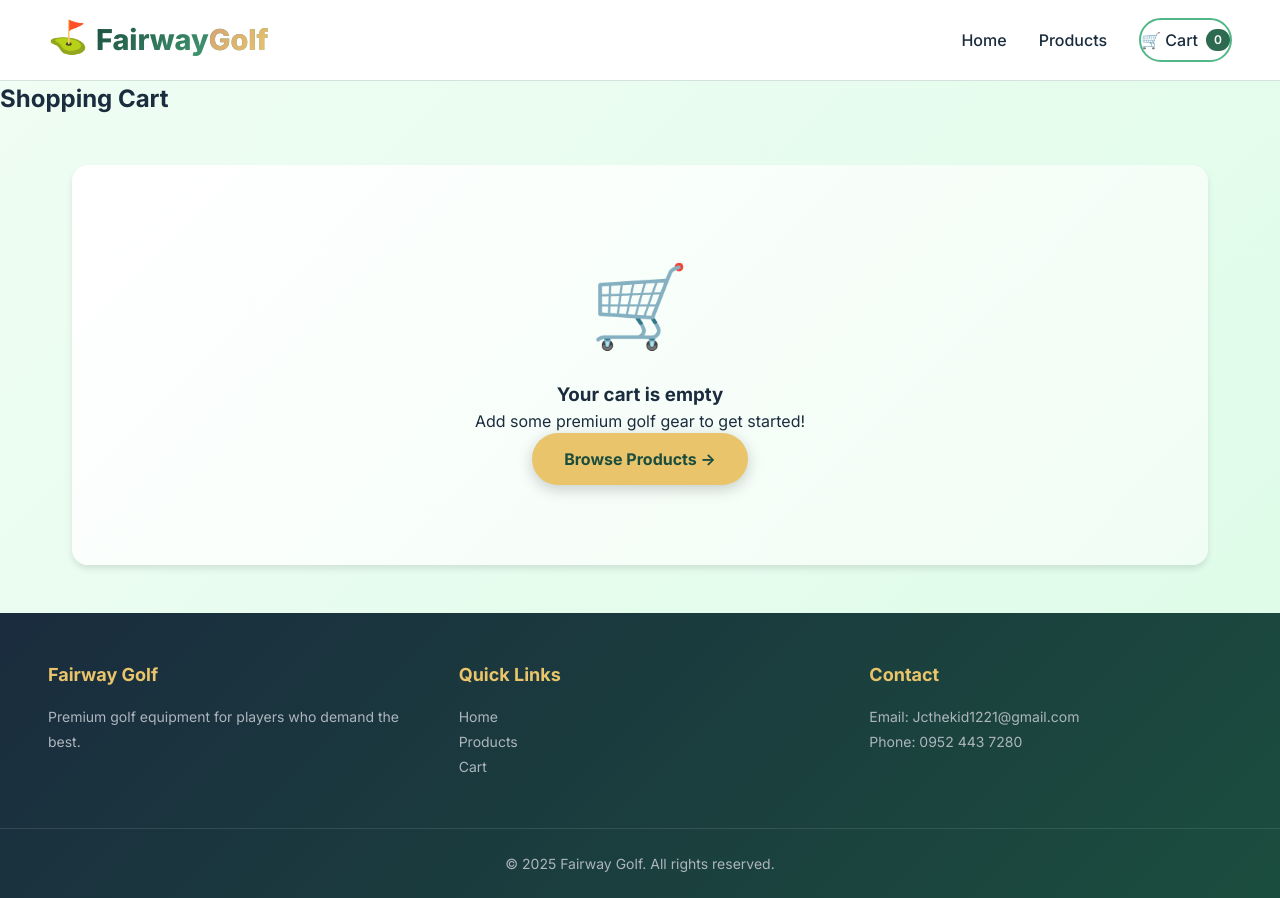
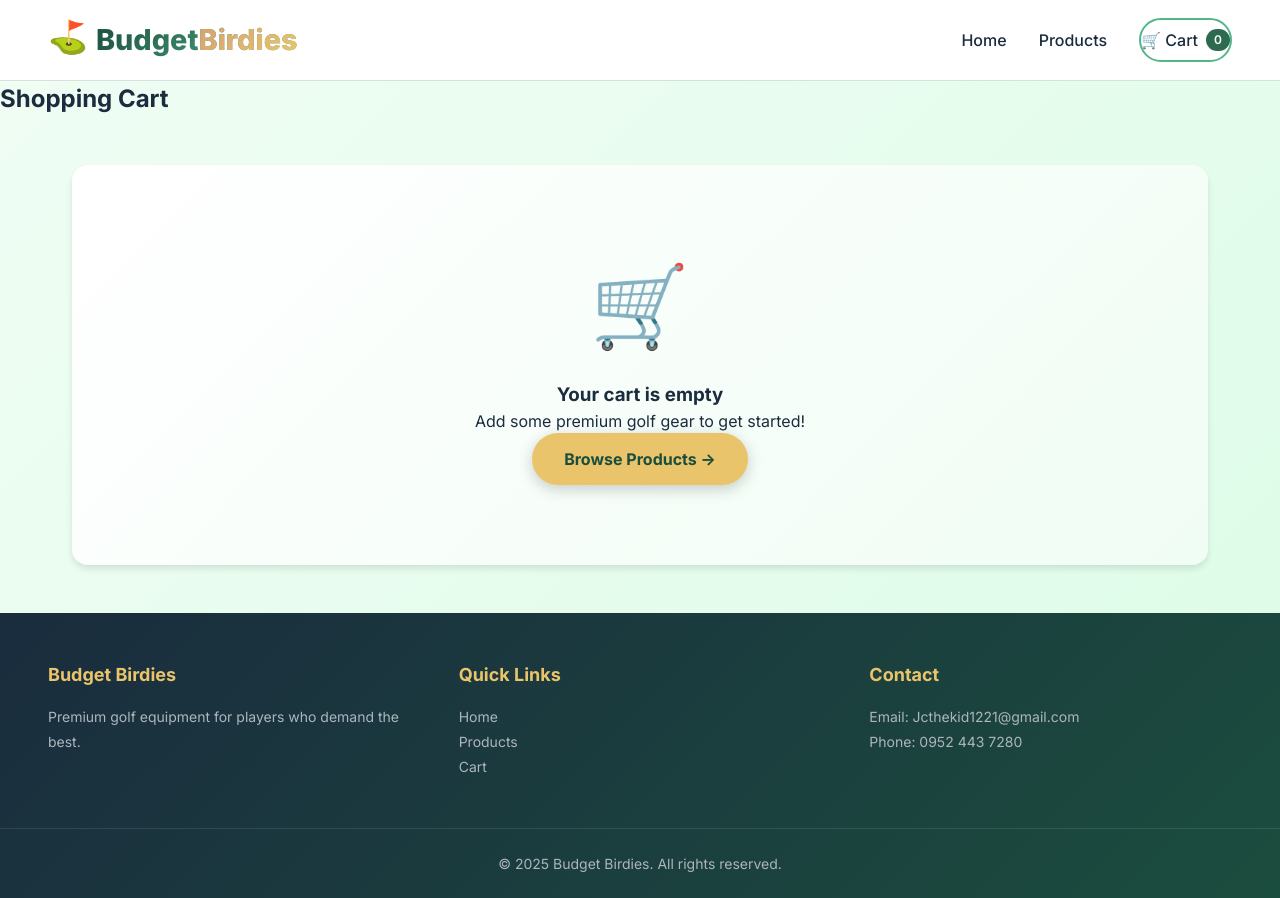
Before and after one commit to Lat4ios/Budgetbirdiespy, a Flask app: page /cart in a window 1280 px wide. Run offline with Flask 3, Linux system fonts and the light colour scheme.

Commit message:
Update base.html

```diff
--- a/templates/base.html
+++ b/templates/base.html
@@ -3,7 +3,7 @@
 <head>
   <meta charset="UTF-8">
   <meta name="viewport" content="width=device-width, initial-scale=1.0">
-  <title>{% block title %}Fairway Golf{% endblock %}</title>
+  <title>{% block title %}Budget Birdies{% endblock %}</title>
   <link rel="stylesheet" href="{{ url_for('static', filename='style.css') }}">
   <link href="https://fonts.googleapis.com/css2?family=Inter:wght@300;400;500;600;700;800&display=swap" rel="stylesheet">
 </head>
@@ -12,7 +12,7 @@
     <div class="nav-container">
       <div class="logo">
         <span class="logo-icon">⛳</span>
-        <span class="logo-text">Fairway<span class="logo-highlight">Golf</span></span>
+        <span class="logo-text">Budget<span class="logo-highlight">Birdies</span></span>
       </div>
       <div class="nav-links">
         <a href="{{ url_for('index') }}" {% if request.endpoint == 'index' %}class="active"{% endif %}>Home</a>
@@ -32,8 +32,8 @@
   <footer class="footer">
     <div class="footer-content">
       <div class="footer-section">
-        <h4>Fairway Golf</h4>
-        <p>Premium golf equipment for players who demand the best.</p>
+        <h4>{{ settings.company_name | default('Budget Birdies') }}</h4>
+        <p>{{ settings.footer_tagline | default('Premium golf equipment for players who demand the best.') }}</p>
       </div>
       <div class="footer-section">
         <h4>Quick Links</h4>
@@ -48,7 +48,7 @@
       </div>
     </div>
     <div class="footer-bottom">
-      <p>© 2025 Fairway Golf. All rights reserved.</p>
+      <p>© 2025 {{ settings.company_name | default('Budget Birdies') }}. All rights reserved.</p>
     </div>
   </footer>
 
```
